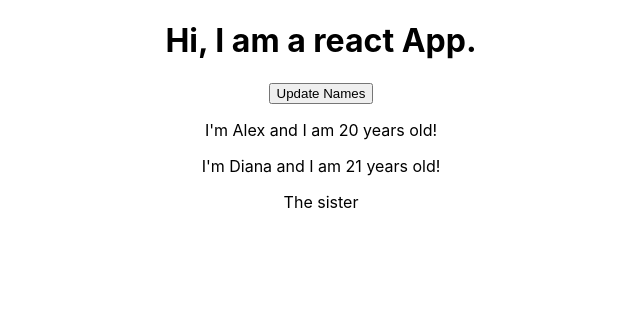
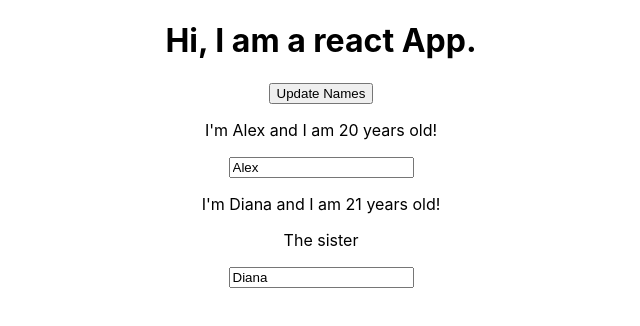
Before and after one commit to fereshte-heidari/fereshte-app, a React (Create React App) app: page / in a window 1280 px wide. Shown: the top 326 px of the page, without its empty margins (319-959 px from the left). Built offline with nearby package versions, Linux system fonts and the light colour scheme.

Commit message:
formInput

```diff
--- a/src/App.js
+++ b/src/App.js
@@ -10,6 +10,12 @@ state= {
   person2:["Diana",21]
   }
 
+  changeHandler = (event) => { this.setState({
+    person1:["Alex",20],
+    person2:[event.target.value,40]
+    })
+
+  }
 
   nameHandler = (name) => { this.setState({
     person1:[name,20],
@@ -21,7 +27,7 @@ render(){
   <h1>Hi, I am a react App.</h1>
   <button onClick={() => this.nameHandler("Sobhan")}>Update Names</button>
   <Person click={this.nameHandler.bind(this,"Fereshte")} name={this.state.person1[0]}  age={this.state.person1[1]}/>
-  <Person name={this.state.person2[0]}  age={this.state.person2[1]}>The sister</Person>
+  <Person changed={this.changeHandler} name={this.state.person2[0]}  age={this.state.person2[1]}>The sister</Person>
 </div>)
 }
 
--- a/src/Person/Person.js
+++ b/src/Person/Person.js
@@ -4,6 +4,7 @@ return <div>
 <p onClick={props.click}>I'm {props.name} and I am {props.age} years old! </p>
 
     <p>{props.children}</p>
+    <input onChange={props.changed} value={props.name}/>
 </div>
 }
 
```
